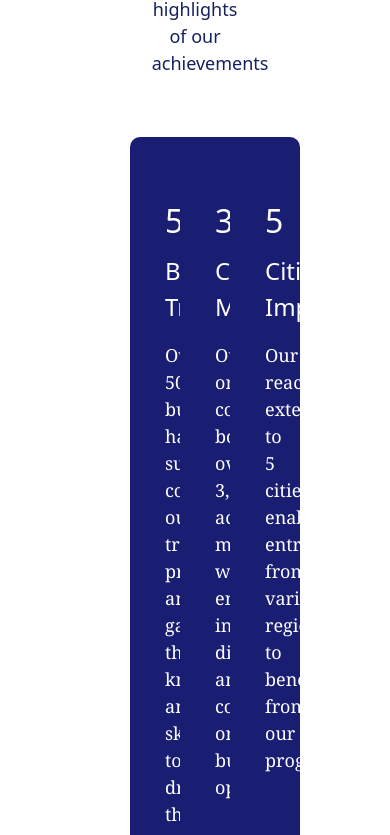
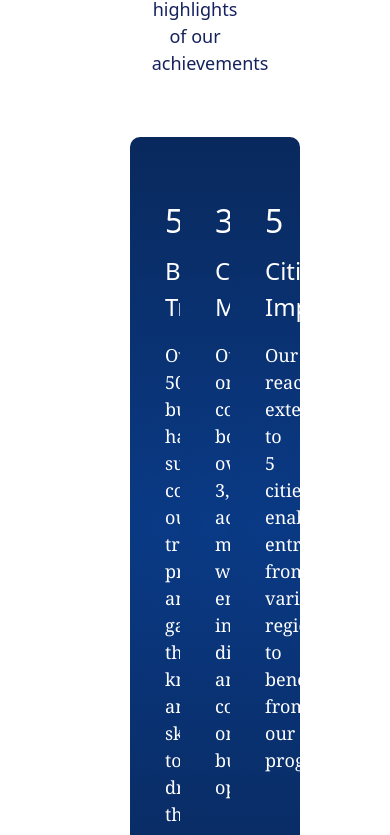
Before and after one commit to Thoobi/megadel-africa, a React (Vite) app: page /about in a window 390 px wide. Shown: the part 4839-5674 px from the top of the page. Built offline with nearby package versions, Linux system fonts and the light colour scheme.

Commit message:
feat: update About page impact list styling with custom radial background and responsive layout adjustments

```diff
--- a/src/pages/About.jsx
+++ b/src/pages/About.jsx
@@ -78,7 +78,9 @@ export default function About() {
             {impact.map((item, i) => (
               <li
                 key={i}
-                className={`flex flex-col gap-3 col-span-2 bg-custom-blue-500 text-white px-14 py-24 rounded-2xl`}
+                className={`${
+                  i === 3 ? "col-start-2 col-end-4" : ""
+                } flex flex-col gap-3 col-span-2 bg-custom-blue-500 text-white px-14 py-24 rounded-2xl bg-custom-radial`}
               >
                 <h3 className="text-32 font-medium">{item.numbers}</h3>
                 <h5 className="text-24 font-medium mb-4">{item.title}</h5>
```
